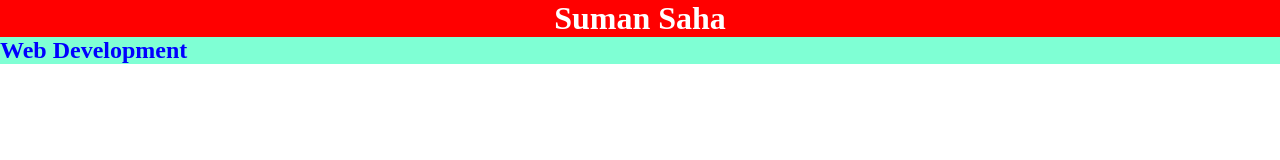
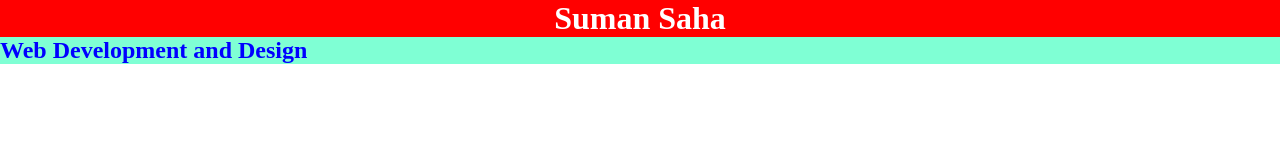
Before and after one commit to sahasuman7/github-learning, a plain HTML site: page index.html in a window 1280 px wide. Drawn offline with Linux system fonts and the light colour scheme.

Commit message:
new Change in Feature

```diff
--- a/index.html
+++ b/index.html
@@ -23,7 +23,7 @@
 </head>
 <body>
     <h1>Suman Saha</h1>
-    <h2>Web Development</h2>
+    <h2>Web Development and Design</h2>
 
 </body>
 </html>
```
